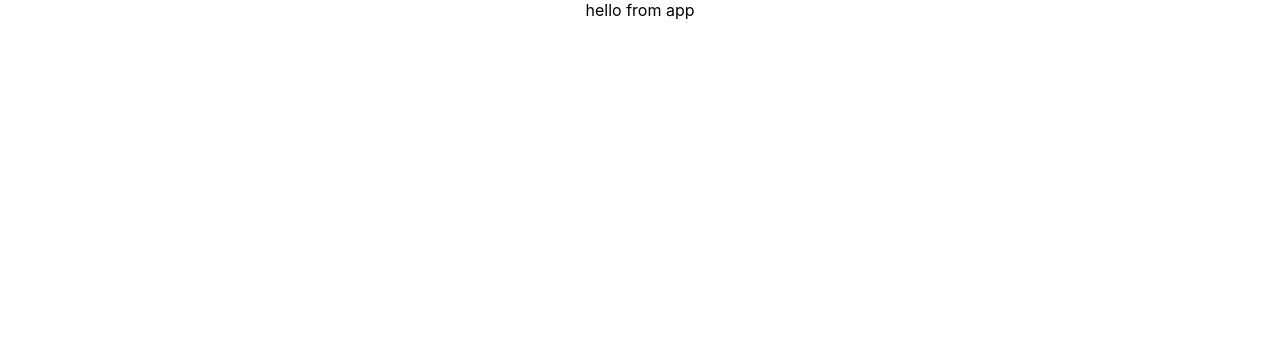
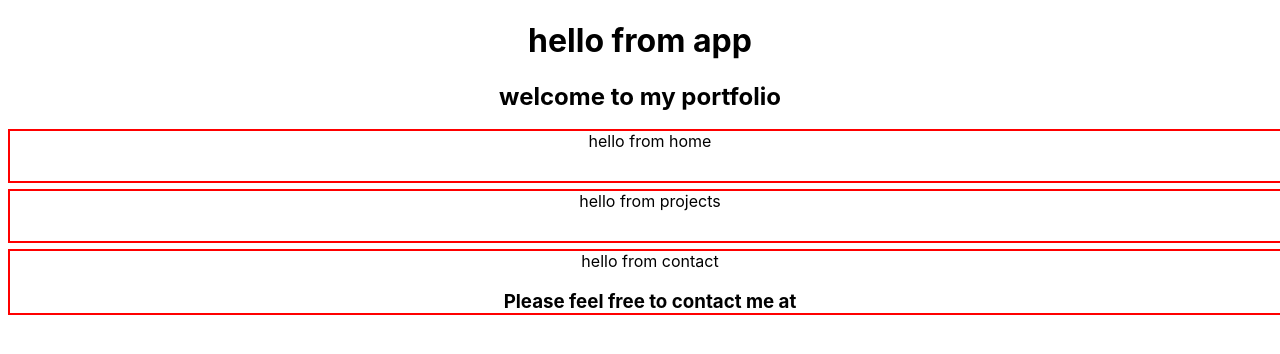
Before and after one commit to bc-kelly/portfolio, a React (Create React App) app: page /home in a window 1280 px wide. Shown: the top 354 px of the page. Built offline with nearby package versions, Linux system fonts and the light colour scheme.

Commit message:
skeleton of site

```diff
--- a/package.json
+++ b/package.json
@@ -8,7 +8,8 @@
     "@testing-library/user-event": "^13.5.0",
     "react": "^18.1.0",
     "react-dom": "^18.1.0",
-    "react-scripts": "5.0.1",
+    "react-router-dom": "^6.3.0",
+    "react-scripts": "^2.1.3",
     "web-vitals": "^2.1.4"
   },
   "scripts": {
--- a/src/App.js
+++ b/src/App.js
@@ -1,10 +1,24 @@
-import logo from './logo.svg';
 import './App.css';
+import React from 'react';
+import { Routes, Route } from "react-router-dom";
+// import NavBar from "./NavBar"
+import Home from "./Home"
+import Projects from "./Projects"
+import Contact from "./Contact"
 
 function App() {
+
   return (
     <div className="App">
-      hello from app
+      <h1> hello from app </h1>
+      <h2> welcome to my portfolio </h2>
+      <Home />
+      <Projects />
+      <Contact />
+      {/* <NavBar /> */}
+        {/* <Routes>
+          <Route path ="/home" element= { <Home /> } />
+        </Routes> */}
     </div>
   );
 }
--- /dev/null
+++ b/src/Contact.css
@@ -0,0 +1,6 @@
+.contact-div {
+    width: 100%;
+    min-height: 50px;
+    outline: solid red 2px;
+    margin: 10px;
+}
--- /dev/null
+++ b/src/Contact.js
@@ -0,0 +1,14 @@
+import React from 'react';
+import './Contact.css'
+
+function Contact() {
+  return (
+    <div className="contact-div">
+      hello from contact
+      <h3>Please feel free to contact me at </h3>
+
+    </div>
+  );
+}
+
+export default Contact;
--- /dev/null
+++ b/src/Home.css
@@ -0,0 +1,6 @@
+.home-div {
+    width: 100%;
+    height: 50px;
+    outline: solid red 2px;
+    margin: 10px;
+}
--- /dev/null
+++ b/src/Home.js
@@ -0,0 +1,12 @@
+import React from 'react';
+import './Home.css'
+
+function Home() {
+  return (
+    <div className="home-div">
+      hello from home
+    </div>
+  );
+}
+
+export default Home;
--- /dev/null
+++ b/src/NavBar.js
@@ -0,0 +1,13 @@
+import React from 'react';
+// import { NavLink } from "react-router-dom"
+
+function NavBar() {
+  return (
+    <div >
+      {/* <NavLink exact to="/">HOME</NavLink> */}
+
+    </div>
+  );
+}
+
+export default NavBar;
--- /dev/null
+++ b/src/Projects.css
@@ -0,0 +1,7 @@
+.projects-div {
+    width: 100%;
+    height: 50px;
+    outline: solid red 2px;
+    margin: 10px;
+
+}
--- /dev/null
+++ b/src/Projects.js
@@ -0,0 +1,12 @@
+import React from 'react';
+import './Projects.css';
+
+function Projects() {
+  return (
+    <div className = "projects-div">
+      hello from projects
+    </div>
+  );
+}
+
+export default Projects;
```
Also changed, not shown: 1 other file (tests, documents, lock files or other folders).
